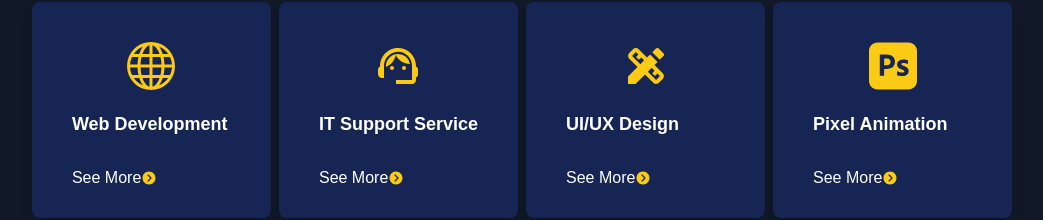
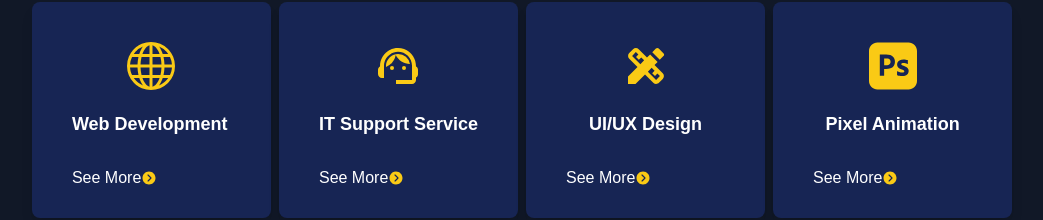
Before and after one commit to RaynGH/new-portfolio, a React (Create React App) app: page / in a window 1280 px wide. Shown: the part 2236-2456 px from the top of the page, without its empty margins (118-1161 px from the left). Built offline with nearby package versions, Linux system fonts and the light colour scheme.

Commit message:
Changes in cards

```diff
--- a/src/Pages/Homepage.jsx
+++ b/src/Pages/Homepage.jsx
@@ -408,7 +408,7 @@ function Homepage() {
                         </div>
                         <div className='shadow-lg my-2 p-10 pb-0 bg-white rounded-lg dark:bg-blue-950 dark:text-white'>
                             <div className='flex justify-center text-5xl dark:text-yellow-300 text-green-500'><MdDesignServices/></div>
-                            <h3 className='text-lg font-semibold mt-5'>UI/UX Design</h3>
+                            <h3 className='text-lg font-semibold mt-5 text-center'>UI/UX Design</h3>
                             <div className='flex py-5 my-2'>
                                 <button className='flex items-center' onClick={() => setOpen3(true)}>See More <IoIosArrowDroprightCircle
                                 className='dark:text-yellow-300 text-green-500'/>
@@ -440,7 +440,7 @@ function Homepage() {
                         </div>
                         <div className='shadow-lg my-2 p-10 pb-0 bg-white rounded-lg dark:bg-blue-950 dark:text-white'>
                             <div className='flex justify-center text-5xl dark:text-yellow-300 text-green-500'><SiAdobephotoshop/></div>
-                            <h3 className='text-lg font-semibold mt-5'>Pixel Animation</h3>
+                            <h3 className='text-lg font-semibold mt-5 text-center'>Pixel Animation</h3>
                             <div className='flex py-5 my-2'>
                                 <button className='flex items-center' onClick={() => setOpen4(true)}>See More <IoIosArrowDroprightCircle
                                 className='dark:text-yellow-300 text-green-500'/>
```
